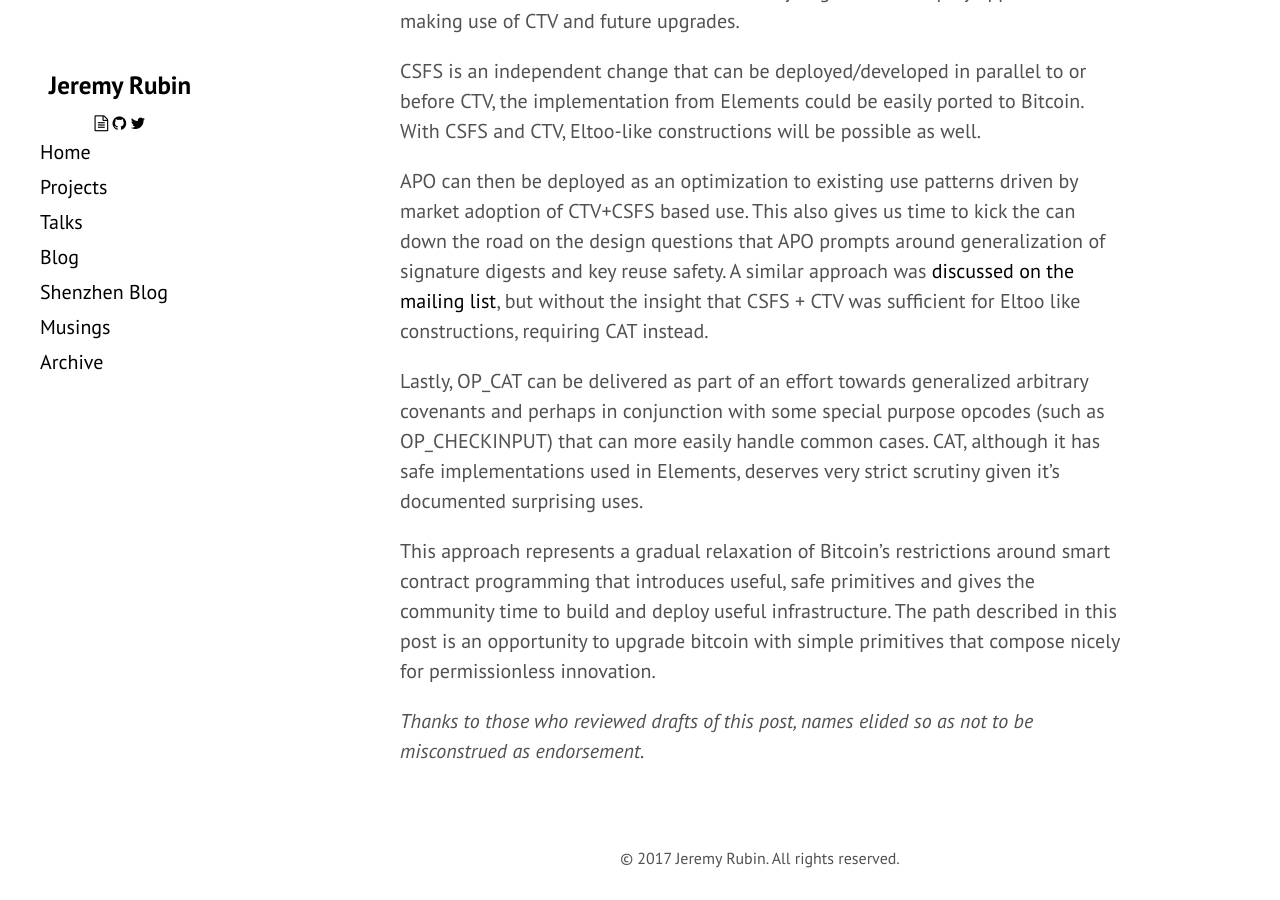
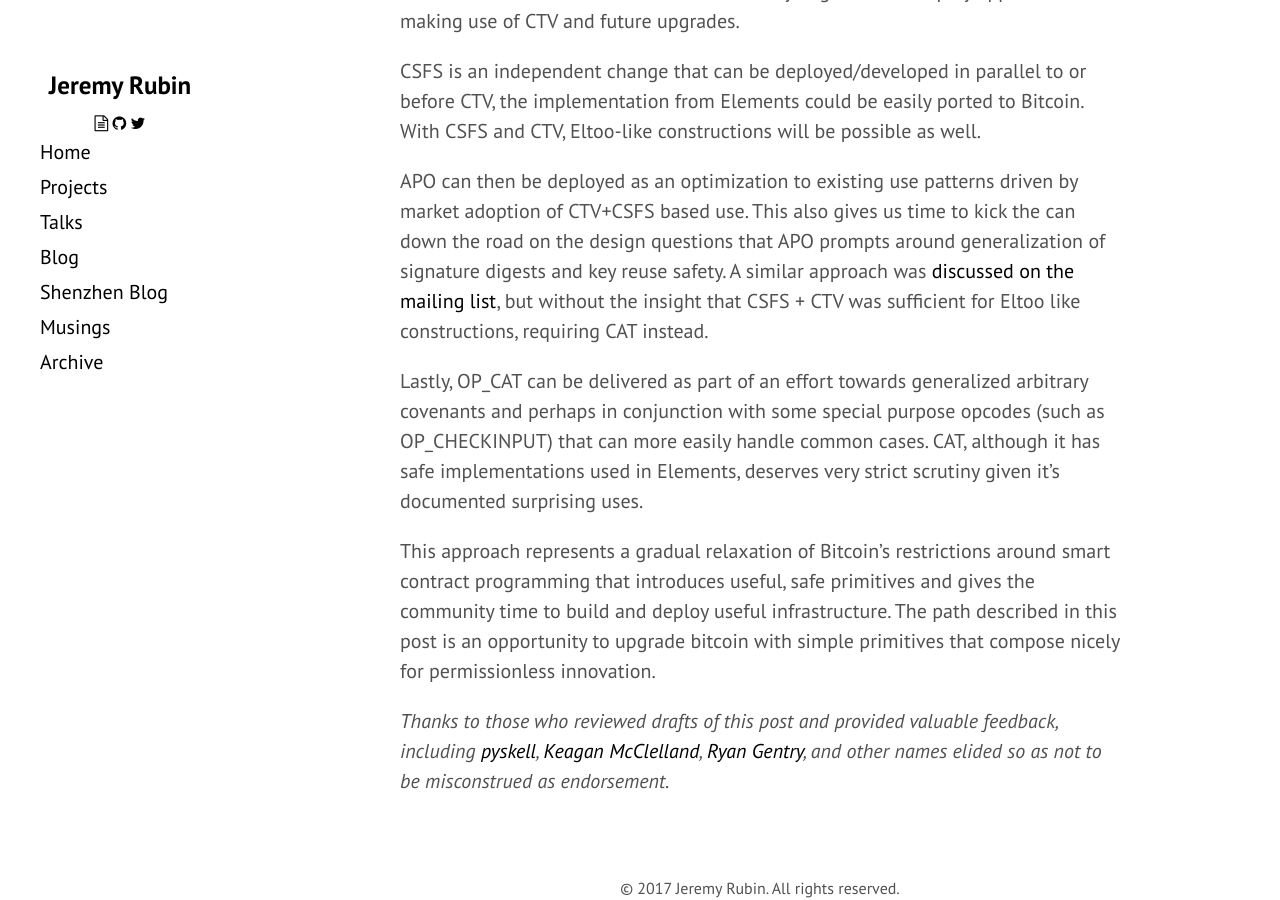
Before and after one commit to JeremyRubin/rubin.io, a Jekyll site: the page built from blog/_posts/0000-00-00-covenants.md, in a window 1280 px wide and 900 px high, scrolled down 8225 px. Built offline with Jekyll 4.4.1, drawn with Linux system fonts in a browser that asks for light colours; before the commit the page ends 9095 px from its top, so only the background shows below that.

Commit message:
add some credits

```diff
--- a/blog/_posts/0000-00-00-covenants.md
+++ b/blog/_posts/0000-00-00-covenants.md
@@ -375,5 +375,8 @@ described in this post is an opportunity to upgrade bitcoin with simple
 primitives that compose nicely for permissionless innovation.
 
 
-_Thanks to those who reviewed drafts of this post, names elided so as not to be
-misconstrued as endorsement._
+_Thanks to those who reviewed drafts of this post and provided valuable
+feedback, including [pyskell](https://github.com/pyskell), [Keagan
+McClelland](https://twitter.com/ProofOfKeags), [Ryan
+Gentry](https://twitter.com/RyanTheGentry), and other names elided so as not to
+be misconstrued as endorsement._
```
